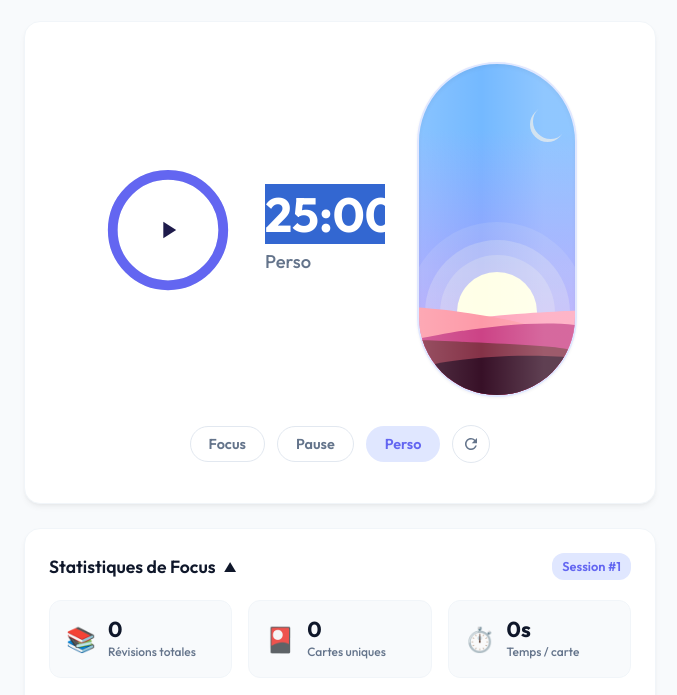
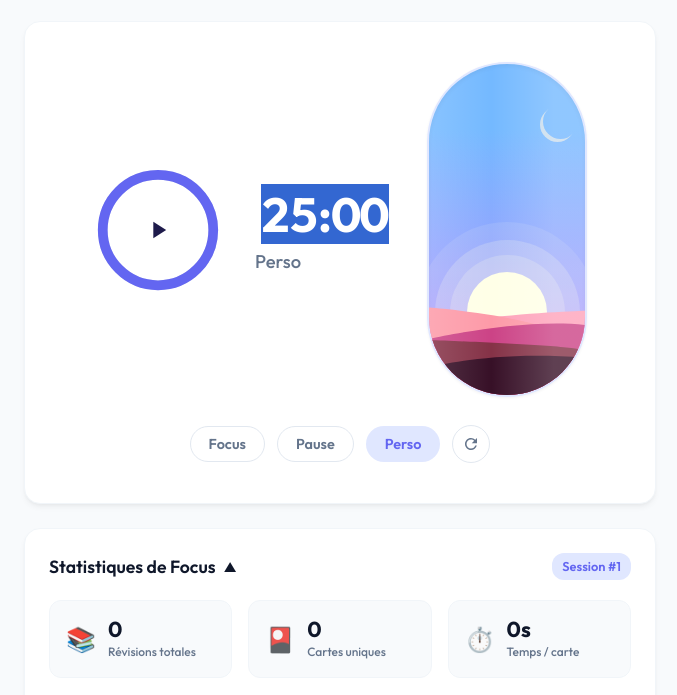
Before and after one commit to mmxm/ankipomo, a website built with Vite: page index.html in a window 1280 px wide. Both pictures are taken after a click on the button "Perso". Shown: the part 79-774 px from the top of the page, without its empty margins (300-977 px from the left). Built offline with nearby package versions, Linux system fonts and the light colour scheme.

Commit message:
style: fix timer input cropping by widening timer-info container

```diff
--- a/index.css
+++ b/index.css
@@ -340,7 +340,7 @@ section {
   display: flex;
   flex-direction: column;
   justify-content: center;
-  width: 120px;
+  width: 140px; /* Increased from 120px to prevent cropping in input mode */
   flex-shrink: 0;
 }
 
@@ -749,6 +749,8 @@ section {
   text-align: center;
   padding: 0;
   margin: 0;
+  font-variant-numeric: tabular-nums; /* Align numbers uniformly */
+  box-sizing: border-box;
   -webkit-appearance: textfield;
   -moz-appearance: textfield;
   appearance: textfield;
```
